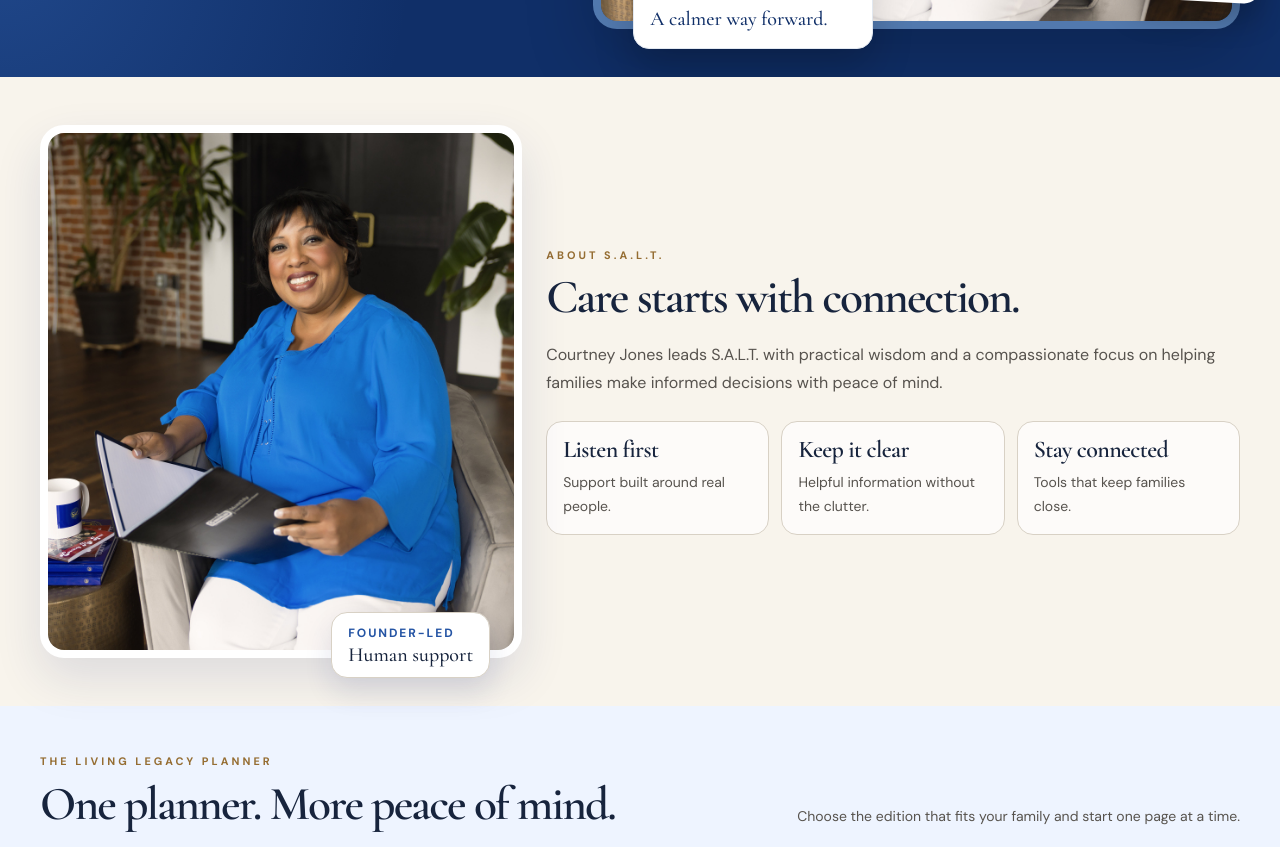
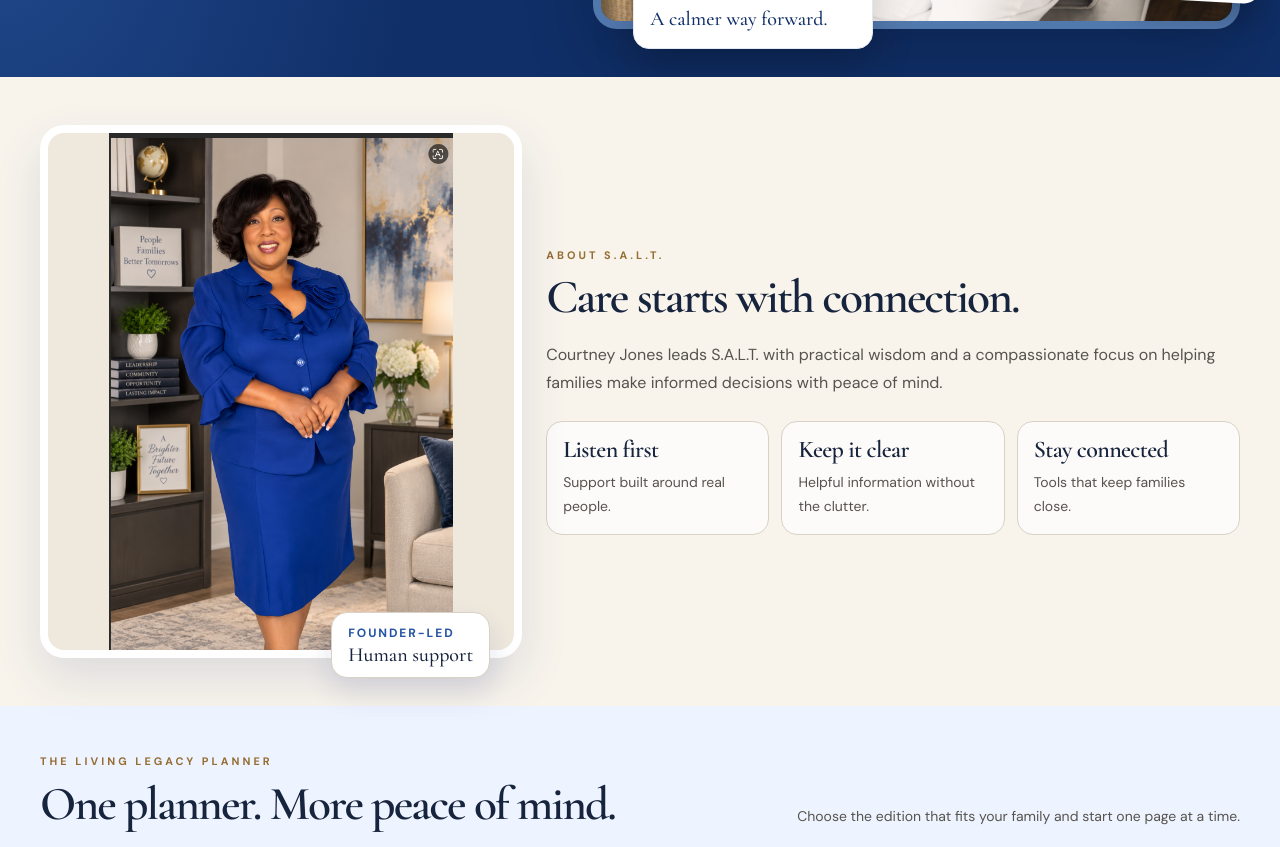
Before and after one commit to GCS1124/Senior-And-Living-Today-home-Redesign, a React (Vite) app: page / in a window 1280 px wide. Shown: the part 660-1507 px from the top of the page. Built offline with nearby package versions, Linux system fonts and the light colour scheme.

Commit message:
Replace founder portrait with Courtney Jones photo

```diff
--- a/src/data/site.ts
+++ b/src/data/site.ts
@@ -1,5 +1,5 @@
 import heroCareImage from '../assets/live/courtney.jpg'
-import courtneyPortrait from '../assets/live/courtney.jpg'
+import courtneyPortrait from '../assets/user/courtney-jones-portrait.png'
 import plannerFlatlay from '../assets/live/planner.webp'
 import relicsBook from '../assets/live/relics.jpg'
 import communityPhoto from '../assets/live/blog-social.webp'
--- a/src/pages/AboutPage.tsx
+++ b/src/pages/AboutPage.tsx
@@ -79,7 +79,7 @@
                 <img
                   src={founder.image}
                   alt="Courtney Jones, founder of Senior & Living Today"
-                  className="h-[31rem] w-full object-cover sm:h-[35rem]"
+                  className="h-[31rem] w-full bg-[#eee8dd] object-contain sm:h-[35rem]"
                 />
               </div>
               <div className="rounded-[1.7rem] border border-stone-200 bg-white/96 p-5 shadow-soft backdrop-blur">
--- a/src/pages/ContactPage.tsx
+++ b/src/pages/ContactPage.tsx
@@ -63,7 +63,7 @@
                 <img
                   src={founder.image}
                   alt="Courtney Jones ready to help families with senior-care questions"
-                  className="h-[31rem] w-full object-cover sm:h-[35rem]"
+                  className="h-[31rem] w-full bg-[#eee8dd] object-contain sm:h-[35rem]"
                 />
               </div>
               <div className="rounded-[1.6rem] border border-stone-200 bg-white/96 p-5 shadow-soft backdrop-blur">
--- a/src/pages/HomePage.tsx
+++ b/src/pages/HomePage.tsx
@@ -174,7 +174,7 @@
                 <img
                   src={founder.image}
                   alt={founder.name}
-                  className="aspect-[0.9/1] w-full object-cover"
+                  className="aspect-[0.9/1] w-full bg-[#eee8dd] object-contain"
                 />
               </div>
               <div className="absolute -bottom-5 right-5 rounded-2xl border border-[#d8d1c5] bg-white px-4 py-3 text-[#17243d] shadow-[0_14px_28px_rgba(23,45,117,0.12)] sm:right-8">
```
Also changed, not shown: src/assets/user/courtney-jones-portrait.png (added).
